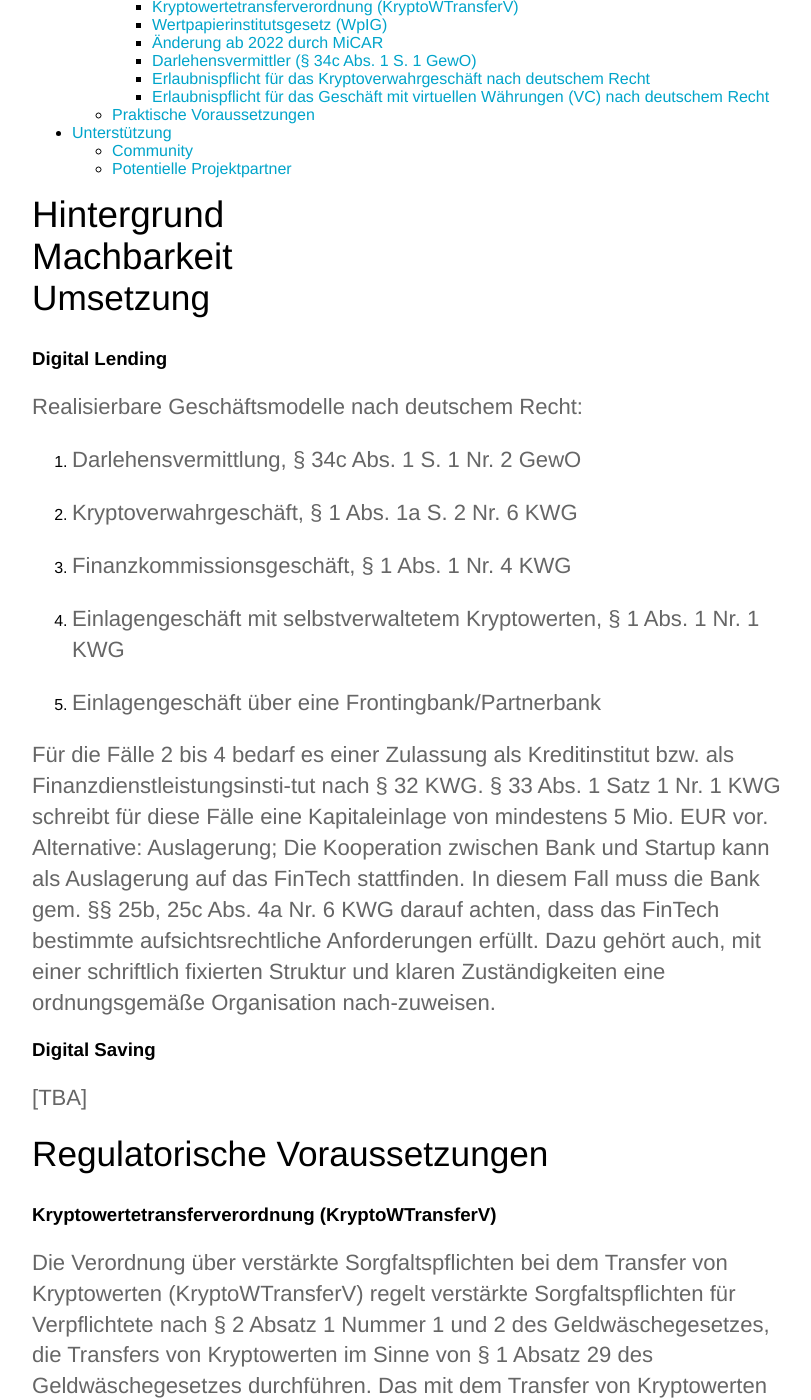
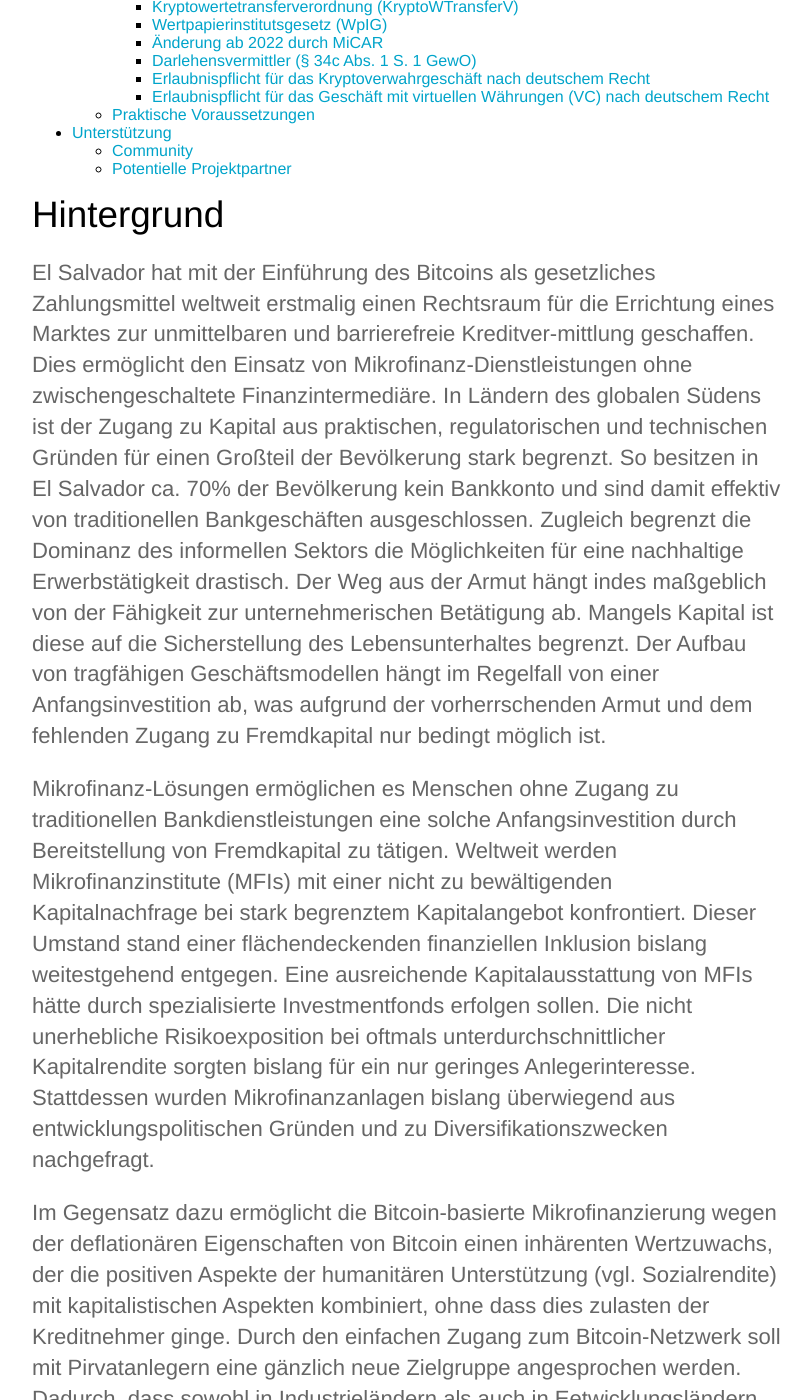
Before and after one commit to Bitcoin-InnovationHub/home, a Jekyll site: the page built from _posts/2022-05-16-bitcoin-microfinance.md, in a window 1280 px wide and 1400 px high, scrolled down 1022 px. Shown: the whole window, without its empty margins (233-1044 px from the left). Built offline with Jekyll 4.4.1, drawn with Linux system fonts in a browser that asks for light colours; some of the changed text lies outside the part shown.

Commit message:
Update 2022-05-16-bitcoin-microfinance.md

```diff
--- a/_posts/2022-05-16-bitcoin-microfinance.md
+++ b/_posts/2022-05-16-bitcoin-microfinance.md
@@ -40,6 +40,12 @@
 
 
 # Hintergrund
+El Salvador hat mit der Einführung des Bitcoins als gesetzliches Zahlungsmittel weltweit erstmalig einen Rechtsraum für die Errichtung eines Marktes zur unmittelbaren und barrierefreie Kreditver-mittlung geschaffen. Dies ermöglicht den Einsatz von Mikrofinanz-Dienstleistungen ohne zwischengeschaltete Finanzintermediäre.
+In Ländern des globalen Südens ist der Zugang zu Kapital aus praktischen, regulatorischen und technischen Gründen für einen Großteil der Bevölkerung stark begrenzt. So besitzen in El Salvador ca. 70% der Bevölkerung kein Bankkonto und sind damit effektiv von traditionellen Bankgeschäften ausgeschlossen. Zugleich begrenzt die Dominanz des informellen Sektors die Möglichkeiten für eine nachhaltige Erwerbstätigkeit drastisch. Der Weg aus der Armut hängt indes maßgeblich von der Fähigkeit zur unternehmerischen Betätigung ab. Mangels Kapital ist diese auf die Sicherstellung des Lebensunterhaltes begrenzt. Der Aufbau von tragfähigen Geschäftsmodellen hängt im Regelfall von einer Anfangsinvestition ab, was aufgrund der vorherrschenden Armut und dem fehlenden Zugang zu Fremdkapital nur bedingt möglich ist.
+
+Mikrofinanz-Lösungen ermöglichen es Menschen ohne Zugang zu traditionellen Bankdienstleistungen eine solche Anfangsinvestition durch Bereitstellung von Fremdkapital zu tätigen. Weltweit werden Mikrofinanzinstitute (MFIs)  mit einer nicht zu bewältigenden Kapitalnachfrage bei stark begrenztem Kapitalangebot konfrontiert. Dieser Umstand stand einer flächendeckenden finanziellen Inklusion bislang weitestgehend entgegen. Eine ausreichende Kapitalausstattung von MFIs hätte durch spezialisierte Investmentfonds erfolgen sollen. Die nicht unerhebliche Risikoexposition bei oftmals unterdurchschnittlicher Kapitalrendite sorgten bislang für ein nur geringes Anlegerinteresse. Stattdessen wurden Mikrofinanzanlagen bislang überwiegend aus entwicklungspolitischen Gründen und zu Diversifikationszwecken nachgefragt.
+
+Im Gegensatz dazu ermöglicht die Bitcoin-basierte Mikrofinanzierung wegen der deflationären Eigenschaften von Bitcoin einen inhärenten Wertzuwachs, der die positiven Aspekte der humanitären Unterstützung (vgl. Sozialrendite) mit kapitalistischen Aspekten kombiniert, ohne dass dies zulasten der Kreditnehmer ginge. Durch den einfachen Zugang zum Bitcoin-Netzwerk soll mit Pirvatanlegern eine gänzlich neue Zielgruppe angesprochen werden. Dadurch, dass sowohl in Industrieländern als auch in Eetwicklungsländern große Teile der Bevölkerung über Smartphones bereits an das Internet angeschlossen sind, können Bitcoin-Zahlungen jederzeit empfangen und versendet werden. Ein digitales Zahlungsnetzwerk hat sich bereits an anderen Orten etablieren können und damit einen erheblichen Mehrwert für die ärmsten Teile der Bevölkerung ermöglicht. Um die Adoption des Bitcoin-Zahlungsnetzwerks voranzutreiben, bedarf es einer Kapitalausstattung, die über eine Kreditplattform bereitgestellt werden kann. Ausphilantropischen Gründen könnte das eingebrachte Kapital dem Zahlungsnetzwerk nach Rückzahlung der Kreditsumme erhalten bleiben. Ebenso erhalten bleibt der positive auf die Entwicklungsförderung in Form der aufgebauten Unternehmen.
 
 # Machbarkeit
 
```
Also changed, not shown: other parts of _posts/2022-05-16-bitcoin-microfinance.md (+1 -1 lines).
